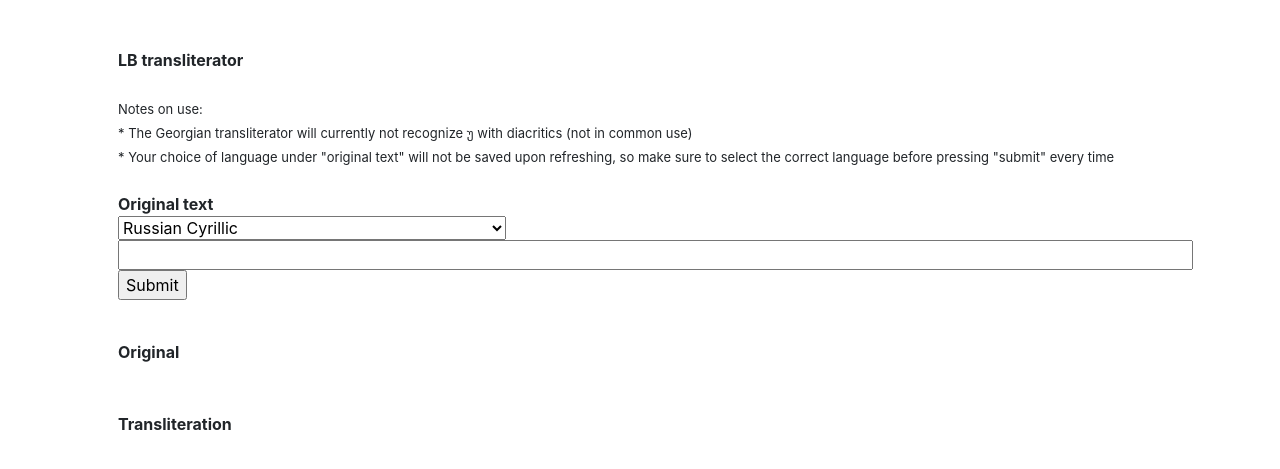
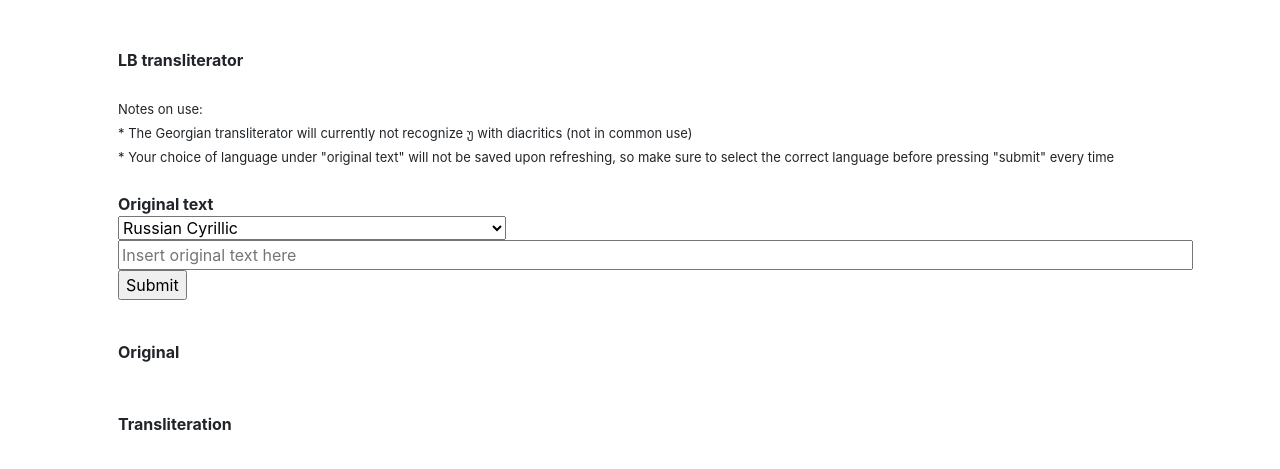
Before and after one commit to annemarijn/lbtransliterator, a Flask app: page / in a window 1280 px wide. Shown: the top 469 px of the page. Run offline with Flask 2, Linux system fonts and the light colour scheme; some libraries are stand-ins or nearby versions.

Commit message:
fixed typo in placeholder

```diff
--- a/templates/index.html
+++ b/templates/index.html
@@ -21,7 +21,7 @@
         <option value="mon">Mongolian Cyrillic</option>
         <option value="geo">Georgian (Mxedruli, Abkhaz, Megrelian, Ossetic)</option>
     </select><br>
-    <input autocomplete="off" type="text" name="origtext" size="100" placeholdere="Insert original text here"><br>
+    <input autocomplete="off" type="text" name="origtext" size="100" placeholder="Insert original text here"><br>
     <input type="submit" value="Submit">
 </form>
 
```
